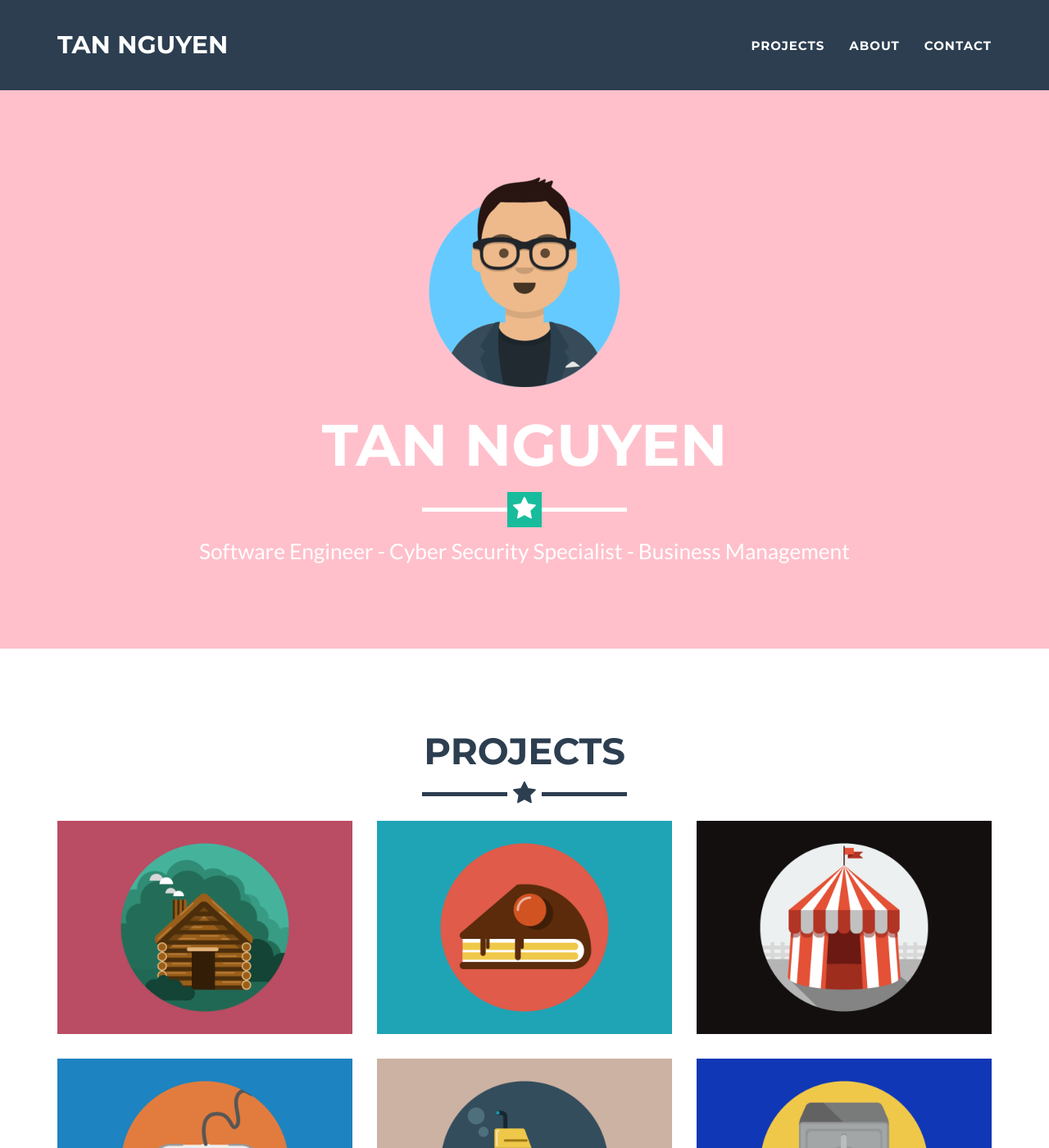
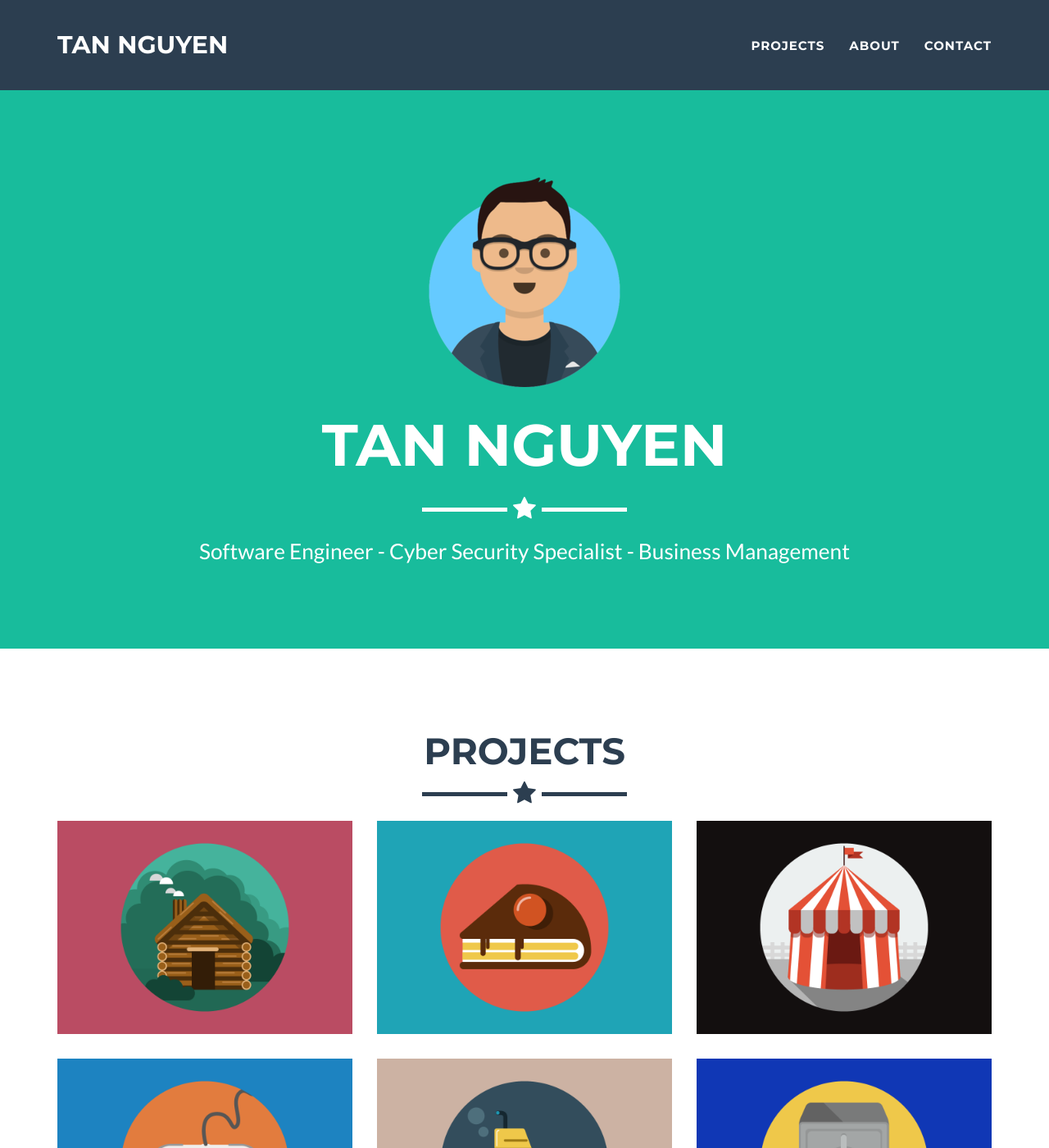
Before and after one commit to tannguyencanh/tannguyencanh.github.io, a Jekyll site: the page built from index.html, in a window 1280 px wide and 1400 px high. Shown: the whole window at 82% size. Built offline with Jekyll 4.4.1, drawn with Linux system fonts in a browser that asks for light colours.

Commit message:
Update main.css

```diff
--- a/_includes/css/main.css
+++ b/_includes/css/main.css
@@ -83,7 +83,7 @@ hr.star-primary:after {
 header {
     text-align: center;
     color: #fff;
-    background-color: pink;
+    background-color: #{{ site.color.primary }};;
 }
 
 header .container {
```
